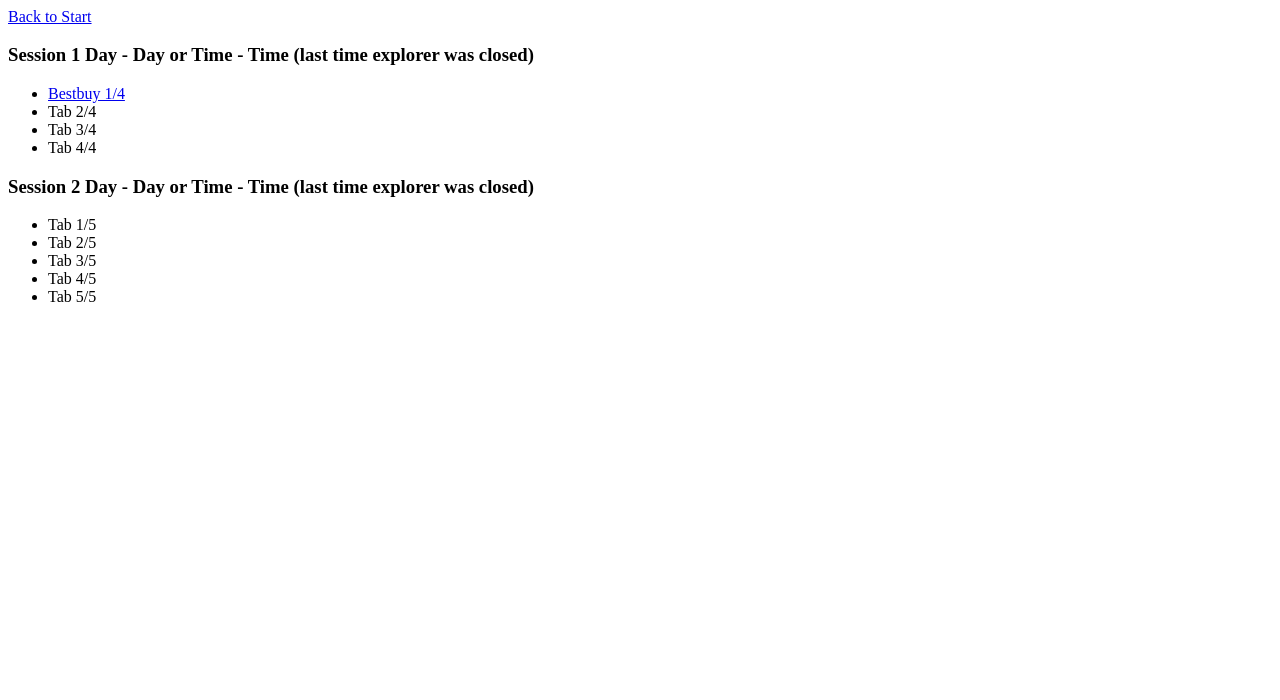
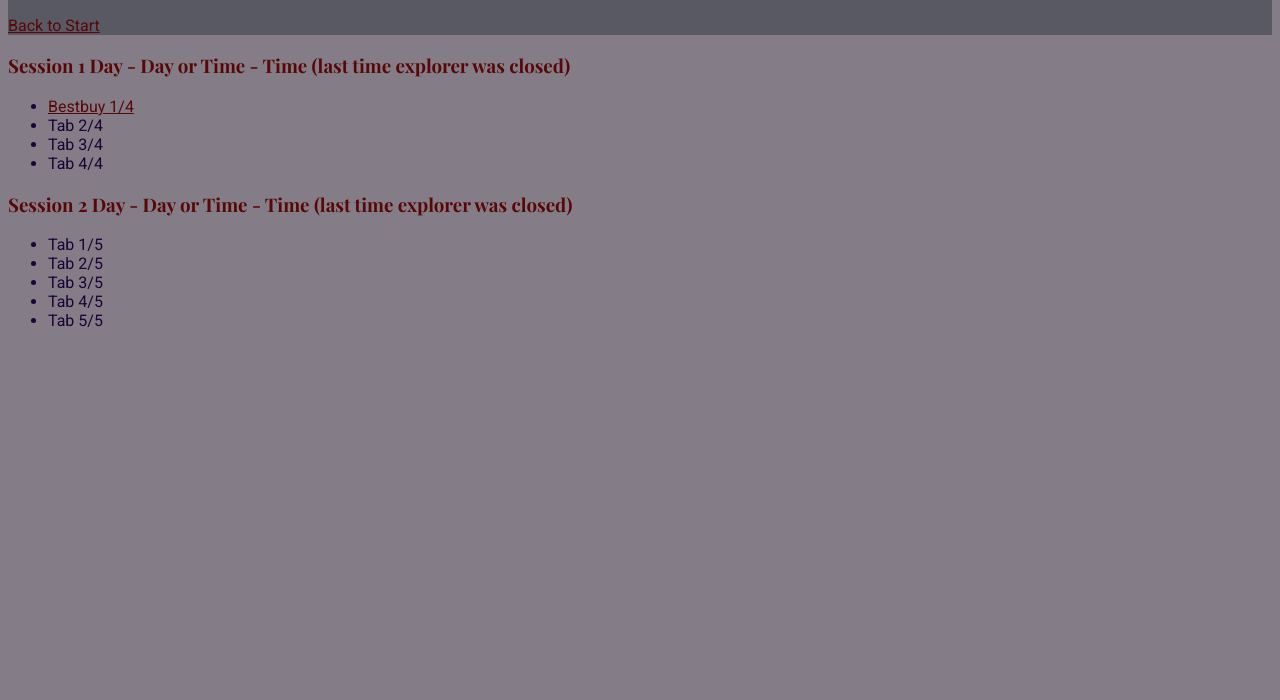
Before and after one commit to munozAndrew/Lab2_CSC437, a website: page packages/proto/public/session.html in a window 1280 px wide. Shown: the part 100-800 px from the top of the page. Drawn offline with nearby package versions, Linux system fonts and the light colour scheme.

Commit message:
Completed lab4?

```diff
--- a/packages/proto/public/session.html
+++ b/packages/proto/public/session.html
@@ -4,6 +4,11 @@
     <meta charset="UTF-8">
     <meta name="viewport" content="width=device-width, initial-scale=1.0">
     <title>Session</title>
+    <link rel="stylesheet" href="styles/page.css" />
+    <link rel="stylesheet" href="styles/tokens.css"/>
+    <link rel="preconnect" href="https://fonts.googleapis.com">
+    <link rel="preconnect" href="https://fonts.gstatic.com" crossorigin>
+    <link href="https://fonts.googleapis.com/css2?family=Roboto:wght@400;700&family=Playfair+Display:wght@700&display=swap" rel="stylesheet">
 </head>
 <body>
     <header>
--- a/packages/proto/public/styles/page.css
+++ b/packages/proto/public/styles/page.css
@@ -3,6 +3,9 @@
 body{
     background-color: var(--color-accent);
     color: var(--color-text);
+    font-family: 'Roboto', Arial, Helvetica, sans-serif;
+    font-weight: 400;
+    font-style: normal;
 }
 
 header{
@@ -16,5 +19,7 @@ a{
 }
 
 h1, h2, h3, h4, h5, h6 {
+    font-family: 'Playfair Display', Georgia, 'Times New Roman', Times, serif;
     color: var(--color-text-inverted);
+    font-weight: 300;
 }
```
Also changed, not shown: packages/proto/public/history.html (+5 -0 lines), packages/proto/public/index.html (+8 -0 lines), packages/proto/public/schedule.html (+5 -0 lines), packages/proto/public/tab-group.html (+5 -0 lines), packages/proto/public/websites.html (+5 -0 lines), packages/proto/public/icons/noun-time-2630722.svg (added), packages/proto/public/icons/time-sprite.svg (added).
